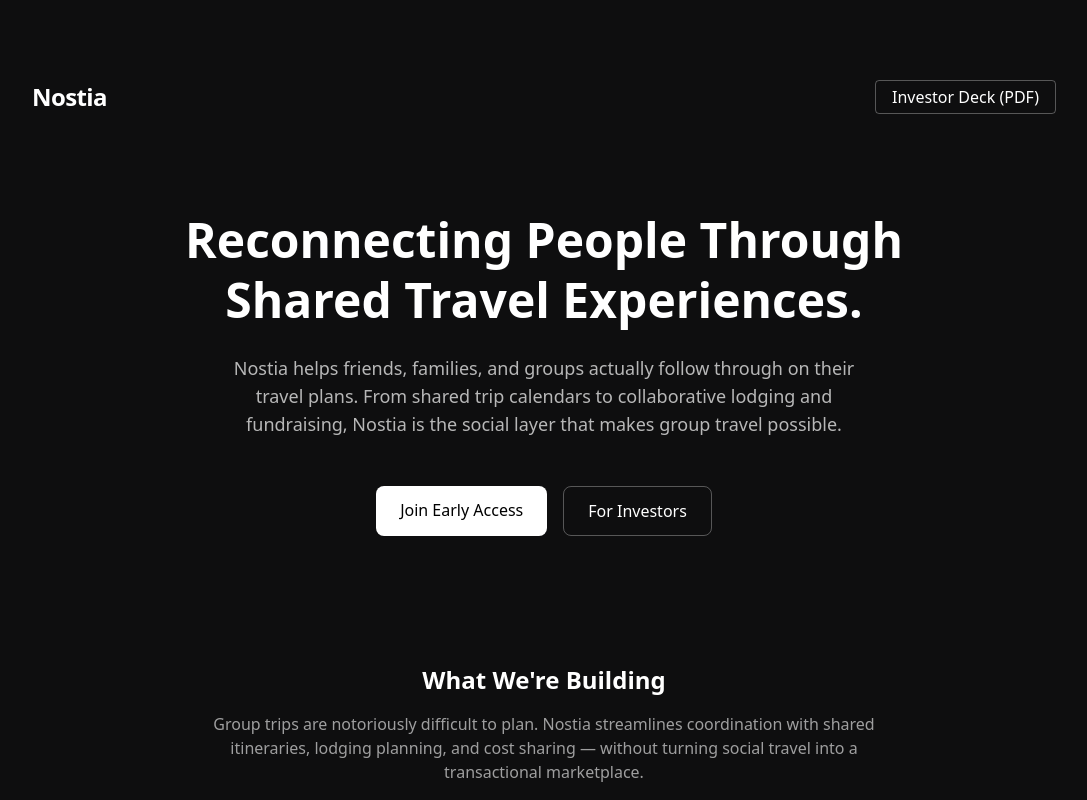
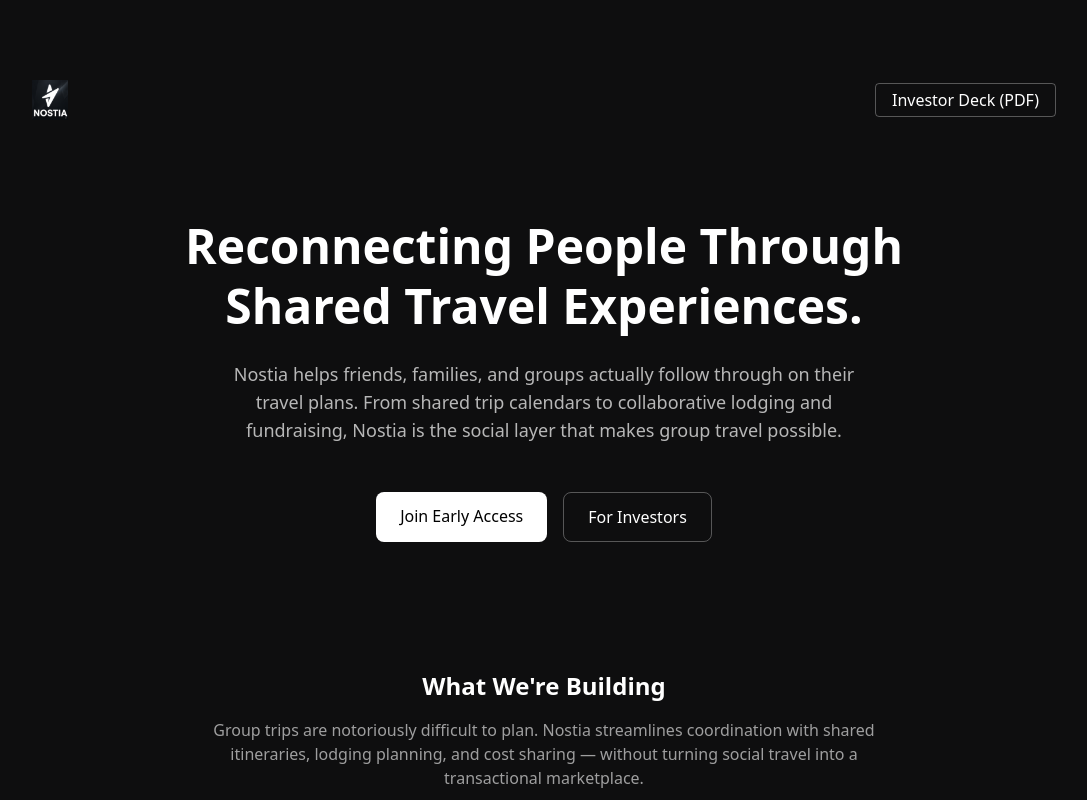
Before and after one commit to olafw666-cpu/nostia-page-landing, a React (Create React App) app: page / in a window 1280 px wide. Shown: the top 800 px of the page, without its empty margins (96-1183 px from the left). Built offline with nearby package versions, Linux system fonts and the light colour scheme.

Commit message:
Add Nostia logo to header
Replaced text logo with logo.png image in the header.
Logo displays at 40px height for optimal visibility.

🤖 Generated with [Claude Code](https://claude.com/claude-code)

Co-Authored-By: Claude Sonnet 4.5 <noreply@anthropic.com>

```diff
--- a/src/App.js
+++ b/src/App.js
@@ -1,10 +1,11 @@
 import React from "react";
+import logo from "./logo.png";
 
 export default function App() {
   return (
     <div className="min-h-screen bg-[#0e0e0f] text-white flex flex-col items-center px-6 py-20 font-sans">
       <header className="w-full max-w-5xl flex justify-between items-center mb-24">
-        <h1 className="text-2xl tracking-tight font-semibold">Nostia</h1>
+        <img src={logo} alt="Nostia" className="h-10" />
         <a
           href="/Nostia-deck.pdf"
           target="_blank"
```
